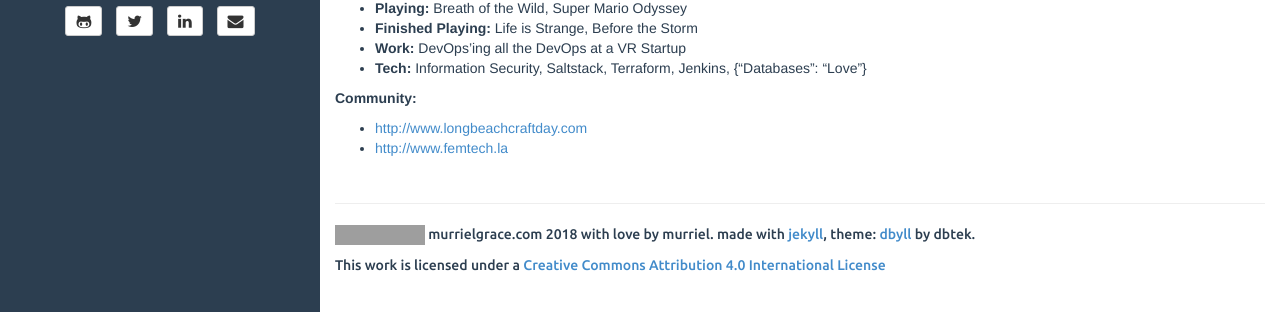
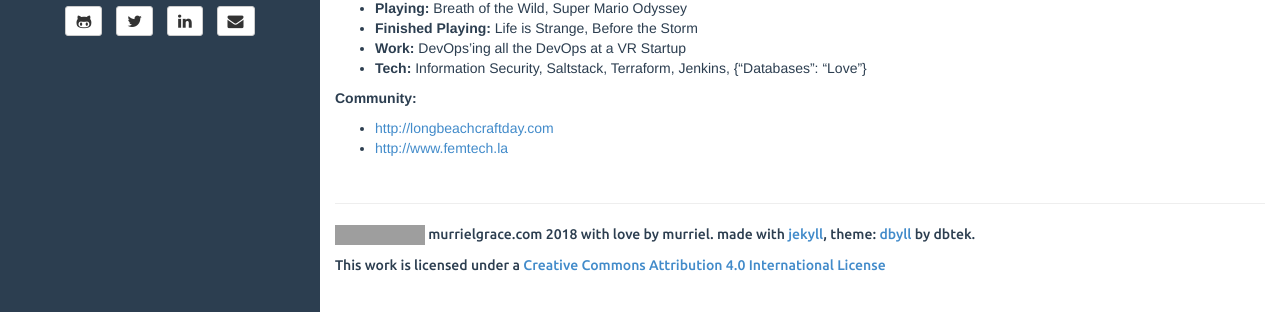
Before and after one commit to murriel/write.murrielgrace.com, a Jekyll site: the page built from p/now.md, in a window 1280 px wide. Shown: the part 354-666 px from the top of the page. Built offline with Jekyll 4.4.1, drawn with Linux system fonts in a browser that asks for light colours; some of the changed lines change nothing that is shown; grey boxes are pictures that could not be loaded.

Commit message:
updated now page

```diff
--- a/p/now.md
+++ b/p/now.md
@@ -22,5 +22,5 @@ This is my 'now' page, based on the [https://www.nownownow.com](https://www.nown
 
 
 **Community:**
-- [http://www.longbeachcraftday.com](http://www.longbeachcraftday.com)
+- [http://longbeachcraftday.com](http://longbeachcraftday.com)
 - [http://www.femtech.la](http://www.femtech.la)
```
